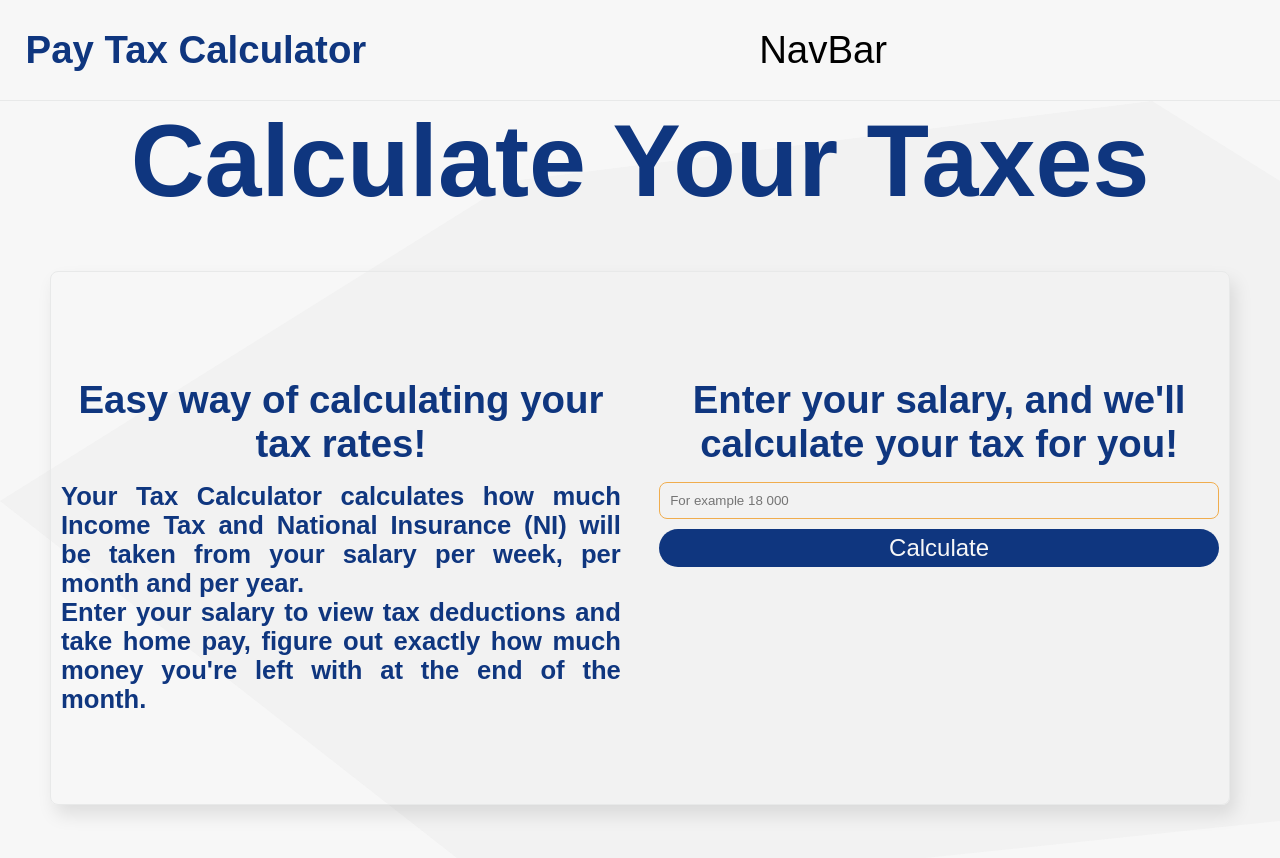
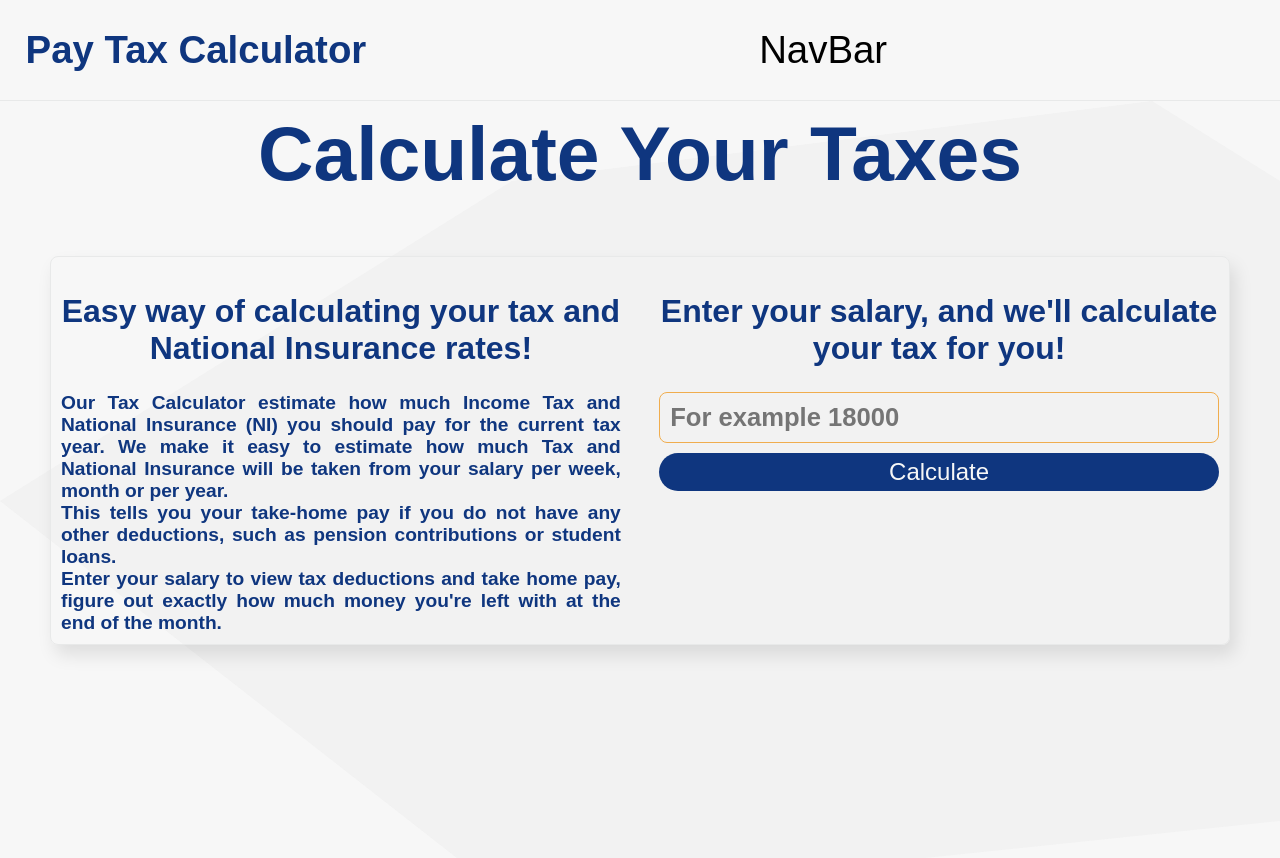
Before and after one commit to EdAncerys/ReactTCAppUK, a React (Create React App) app: page / in a window 1280 px wide. Shown: the top 858 px of the page. Built offline with nearby package versions, Linux system fonts and the light colour scheme; a web font is replaced by a local one.

Commit message:
Add app context to front page

```diff
--- a/src/components/FrontPageContent.jsx
+++ b/src/components/FrontPageContent.jsx
@@ -1,10 +1,13 @@
-import React from 'react';
+import React, { useContext } from 'react';
+import { AppContext } from '../App';
 import BoxContainer from './BoxContainer.jsx';
 import TaxForm from './TaxForm.jsx';
 
 import colors from '../config/colors';
 
 export default function FrontPageContent({ props }) {
+  const { manageAppContext } = useContext(AppContext);
+
   return (
     <div style={styles.container}>
       <div style={styles.mainHeader}>Calculate Your Taxes</div>
@@ -21,18 +24,15 @@ export default function FrontPageContent({ props }) {
 const styles = {
   container: {
     display: 'grid',
-    gridTemplateRows: '15vh auto',
-    justifyContent: 'center',
     width: '100%',
-    height: '100vh',
   },
   mainHeader: {
     display: 'grid',
     alignContent: 'center',
-    margin: '2vh auto',
+    margin: '1vh auto',
     padding: '20px auto',
     textAlign: 'center',
-    fontSize: `8vw`,
+    fontSize: `6vw`,
     fontWeight: '800',
     color: `${colors.primary}`,
   },
--- a/src/components/TaxForm.jsx
+++ b/src/components/TaxForm.jsx
@@ -11,12 +11,17 @@ export default function TaxForm({ props }) {
     <div style={styles.container}>
       <div>
         <div style={styles.mainHeader}>
-          Easy way of calculating your tax rates!
+          Easy way of calculating your tax and National Insurance rates!
         </div>
         <div style={styles.text}>
-          Your Tax Calculator calculates how much Income Tax and National
-          Insurance (NI) will be taken from your salary per week, per month and
-          per year.
+          Our Tax Calculator estimate how much Income Tax and National Insurance
+          (NI) you should pay for the current tax year. We make it easy to
+          estimate how much Tax and National Insurance will be taken from your
+          salary per week, month or per year.
+          <div>
+            This tells you your take-home pay if you do not have any other
+            deductions, such as pension contributions or student loans.
+          </div>
           <div>
             Enter your salary to view tax deductions and take home pay, figure
             out exactly how much money you're left with at the end of the month.
@@ -30,12 +35,12 @@ export default function TaxForm({ props }) {
           </label>
           <input
             type="number"
+            name="name"
+            placeholder="For example 18000"
+            style={styles.inputField}
             onKeyDown={(event) => {
               event.key === 'e' && event.preventDefault();
             }}
-            name="name"
-            placeholder="For example 18 000"
-            style={styles.inputField}
           />
           <Button
             title="Calculate"
@@ -53,7 +58,6 @@ const styles = {
     justifyContent: 'center',
     alignContent: 'center',
     gridTemplateColumns: '1fr 1fr',
-    height: '40vw',
     gridGap: '3vw',
     color: `${colors.primary}`,
     fontWeight: '800',
@@ -63,12 +67,15 @@ const styles = {
     alignContent: 'center',
   },
   mainHeader: {
-    margin: '2vh auto',
+    margin: '2vw auto',
     padding: '20px auto',
-    fontSize: `3vw`,
+    fontSize: `2.5vw`,
     textAlign: 'center',
   },
   inputField: {
+    color: `${colors.primary}`,
+    fontSize: '2vw',
+    fontWeight: '800',
     backgroundColor: 'transparent',
     padding: `10px`,
     border: `1px solid ${colors.yellow}`,
@@ -76,7 +83,7 @@ const styles = {
   },
   text: {
     padding: '20px auto',
-    fontSize: `2vw`,
+    fontSize: `1.5vw`,
     textAlign: 'justify',
   },
 };
```
